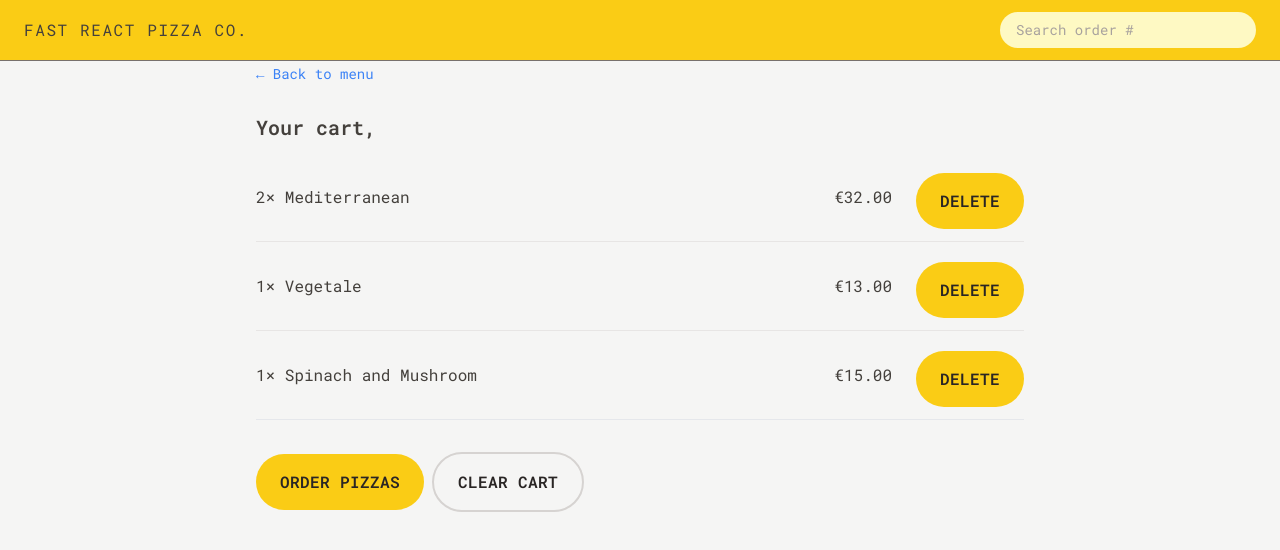
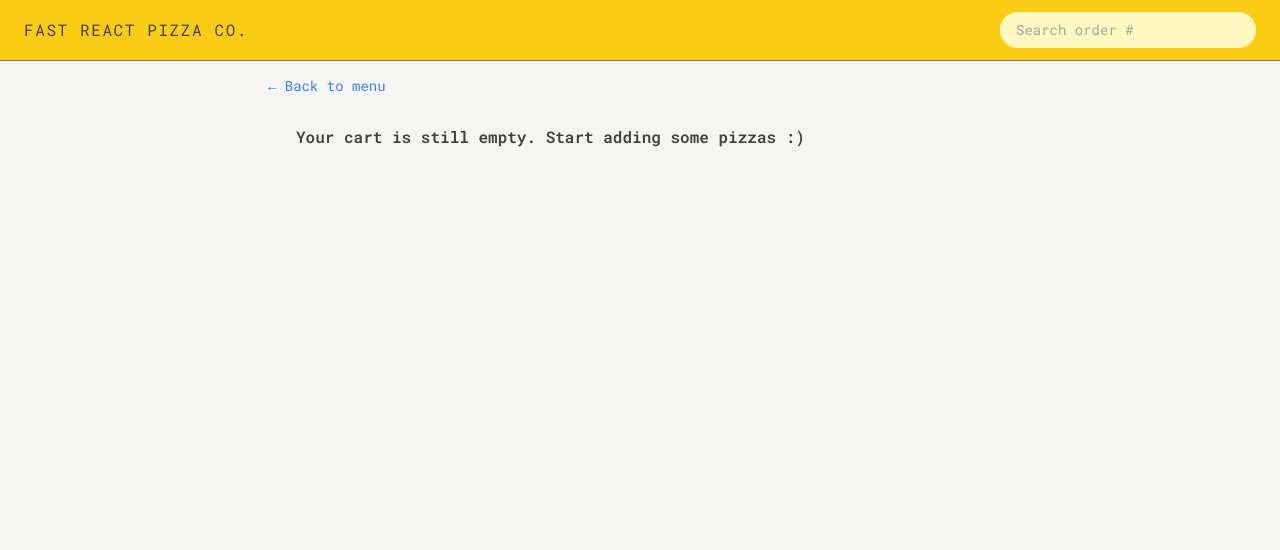
Before and after one commit to 1806397/Advanced_react_router, a React (Vite) app: page /cart in a window 1280 px wide. Shown: the top 550 px of the page. Built offline with nearby package versions, Linux system fonts and the light colour scheme.

Commit message:
Building cart page

```diff
--- a/src/features/cart/Cart.jsx
+++ b/src/features/cart/Cart.jsx
@@ -1,36 +1,16 @@
-import { useSelector } from 'react-redux';
+import { useDispatch, useSelector } from 'react-redux';
 import Button from '../../UI/Button';
 import LinkButton from '../../UI/LinkButton';
 import CartItem from './CartItem';
-
-const fakeCart = [
-  {
-    pizzaId: 12,
-    name: 'Mediterranean',
-    quantity: 2,
-    unitPrice: 16,
-    totalPrice: 32,
-  },
-  {
-    pizzaId: 6,
-    name: 'Vegetale',
-    quantity: 1,
-    unitPrice: 13,
-    totalPrice: 13,
-  },
-  {
-    pizzaId: 11,
-    name: 'Spinach and Mushroom',
-    quantity: 1,
-    unitPrice: 15,
-    totalPrice: 15,
-  },
-];
+import { clearCart, getCart } from './cartSlice';
+import { getUser } from '../user/userSlice';
+import EmptyCart from './EmptyCart';
 
 function Cart() {
-  const username = useSelector((state) => state.user.username);
-  const cart = fakeCart;
-
+  const username = useSelector(getUser);
+  const cart = useSelector(getCart);
+  const dispatch = useDispatch();
+  if (!cart.length) return <EmptyCart />;
   return (
     <div>
       <LinkButton
@@ -51,7 +31,9 @@ function Cart() {
         <Button to="/order/new" type="primary">
           Order pizzas
         </Button>
-        <Button type="secondary">Clear cart</Button>
+        <Button type="secondary" onClick={() => dispatch(clearCart())}>
+          Clear cart
+        </Button>
       </div>
     </div>
   );
--- a/src/features/cart/CartOverview.jsx
+++ b/src/features/cart/CartOverview.jsx
@@ -7,7 +7,7 @@ function CartOverview() {
   const totalPrice = useSelector(getTotalCartPrice);
   if (!totalCartQuantity) return null;
   return (
-    <div className="safelist flex translate-y-0 items-center justify-between bg-stone-800 px-4 py-4 text-sm uppercase text-stone-200 ease-in sm:px-6 md:text-base">
+    <div className="animate-slow-rise flex translate-y-0 transform items-center justify-between bg-stone-800 px-4 py-4 text-sm uppercase text-stone-200 transition-transform ease-linear sm:px-6 md:text-base">
       <p className=" space-x-4 font-semibold text-stone-300 sm:space-x-2">
         <span>{totalCartQuantity} pizzas</span>
         <span>${totalPrice}</span>
--- a/src/features/cart/EmptyCart.jsx
+++ b/src/features/cart/EmptyCart.jsx
@@ -1,11 +1,18 @@
-import { Link } from 'react-router-dom';
+import LinkButton from '../../UI/LinkButton';
 
 function EmptyCart() {
   return (
-    <div>
-      <Link to="/menu">&larr; Back to menu</Link>
+    <div className="px-3 py-3">
+      <LinkButton
+        to="/menu"
+        className="text-sm text-blue-500 hover:text-blue-600 hover:underline"
+      >
+        &larr; Back to menu
+      </LinkButton>
 
-      <p>Your cart is still empty. Start adding some pizzas :)</p>
+      <p className="m-7 font-semibold">
+        Your cart is still empty. Start adding some pizzas :)
+      </p>
     </div>
   );
 }
--- a/src/features/cart/cartSlice.js
+++ b/src/features/cart/cartSlice.js
@@ -1,7 +1,6 @@
 import { createSlice } from '@reduxjs/toolkit';
 
 const initialState = {
-  // cart: [],
   cart: [],
 };
 
@@ -58,5 +57,6 @@ export const {
 export default cartSlice.reducer;
 export const getTotalQuantity = (state) =>
   state.cart.cart.reduce((sum, item) => sum + item.quantity, 0);
+export const getCart = (state) => state.cart.cart;
 export const getTotalCartPrice = (state) =>
   state.cart.cart.reduce((sum, item) => sum + item.totalPrice, 0);
--- a/src/features/user/userSlice.js
+++ b/src/features/user/userSlice.js
@@ -37,6 +37,6 @@ const userSlice = createSlice({
     },
   },
 });
-
+export const getUser = (state) => state.user.username;
 export const { updateName } = userSlice.actions;
 export default userSlice.reducer;
--- a/tailwind.config.js
+++ b/tailwind.config.js
@@ -10,6 +10,12 @@ export default {
       'animate-[fade-in-down_1s_ease-in-out]',
     ],
     extend: {
+      keyframes: {
+        rise: {
+          '0%': { transform: 'translateY(100%)' },
+          '100%': { transform: 'translateY(0)' },
+        },
+      },
       colors: {
         pizza: '#123456',
       },
@@ -17,7 +23,7 @@ export default {
         screen: '100dvh',
       },
       animation: {
-        wiggle: 'wiggle 1s ease-in-out infinite',
+        'slow-rise': 'rise 1s ease',
       },
     },
   },
```
